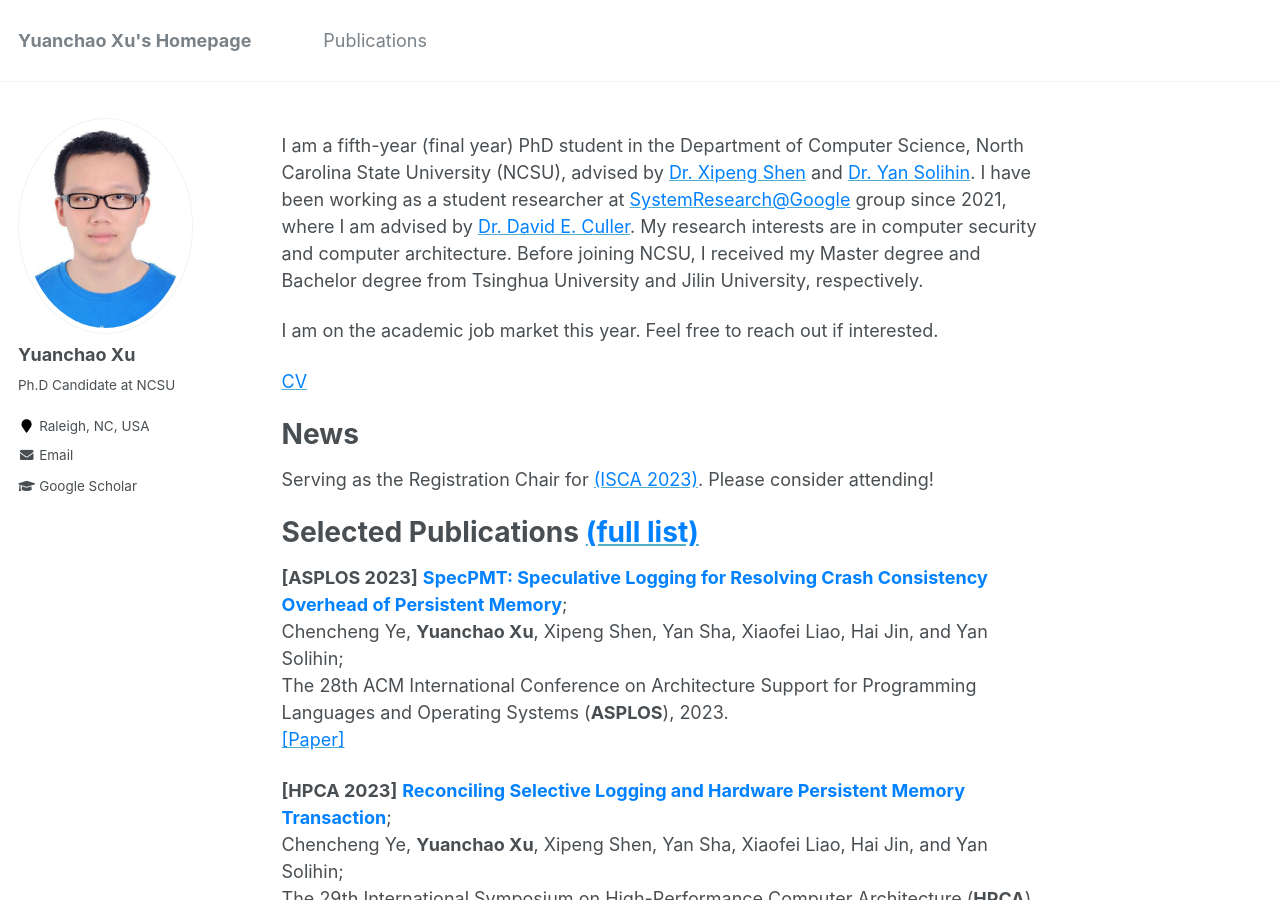
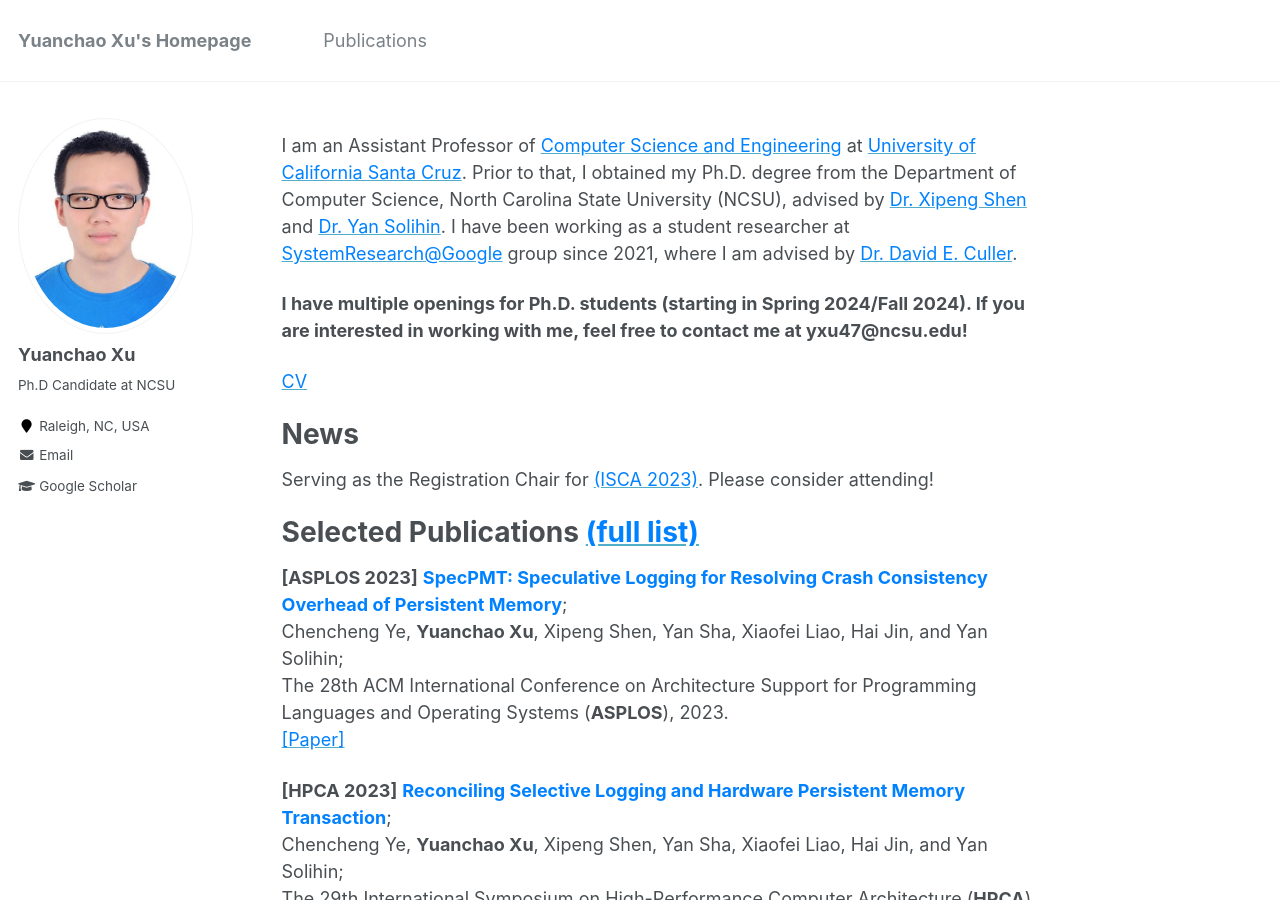
Before and after one commit to yuanchaoxu6/yuanchaoxu6.github.io, a Jekyll site: the page built from _pages/about.md, in a window 1280 px wide and 900 px high. Built offline with Jekyll 4.4.1, drawn with Linux system fonts in a browser that asks for light colours.

Commit message:
Update about.md

```diff
--- a/_pages/about.md
+++ b/_pages/about.md
@@ -8,9 +8,15 @@ redirect_from:
   - /about.html
 ---
 
-I am a fifth-year (final year) PhD student in the Department of Computer Science, North Carolina State University (NCSU), advised by [<font color="#0081ff">Dr. Xipeng Shen</font>](https://people.engr.ncsu.edu/xshen5/) and [<font color="#0081ff">Dr. Yan Solihin</font>](https://sites.google.com/view/arpers). I have been working as a student researcher at [<font color="#0081ff">SystemResearch@Google</font>](https://techsysinfra.google/research/) group since 2021, where I am advised by [<font color="#0081ff">Dr. David E. Culler</font>](http://people.eecs.berkeley.edu/~culler/). My research interests are in computer security and computer architecture. Before joining NCSU, I received my Master degree and Bachelor degree from Tsinghua University and Jilin University, respectively.
+I am an Assistant Professor of [<font color="#0081ff">Computer Science and Engineering</font>](https://engineering.ucsc.edu/departments/computer-science-and-engineering/) at [<font color="#0081ff">University of California Santa Cruz</font>](https://www.ucsc.edu/). Prior to that, I obtained my Ph.D. degree from the Department of Computer Science, North Carolina State University (NCSU), advised by [<font color="#0081ff">Dr. Xipeng Shen</font>](https://people.engr.ncsu.edu/xshen5/) and [<font color="#0081ff">Dr. Yan Solihin</font>](https://sites.google.com/view/arpers). I have been working as a student researcher at [<font color="#0081ff">SystemResearch@Google</font>](https://techsysinfra.google/research/) group since 2021, where I am advised by [<font color="#0081ff">Dr. David E. Culler</font>](http://people.eecs.berkeley.edu/~culler/).
 
-I am on the academic job market this year. Feel free to reach out if interested.
+
+
+
+**I have multiple openings for Ph.D. students (starting in Spring 2024/Fall 2024). If you are interested in working with me, feel free to contact me at yxu47@ncsu.edu!**
+
+
+
 
 [<font color="#0081ff">CV</font>](http://yuanchaoxu6.github.io/files/CV_Yuanchao_Xu.pdf)
 
```
